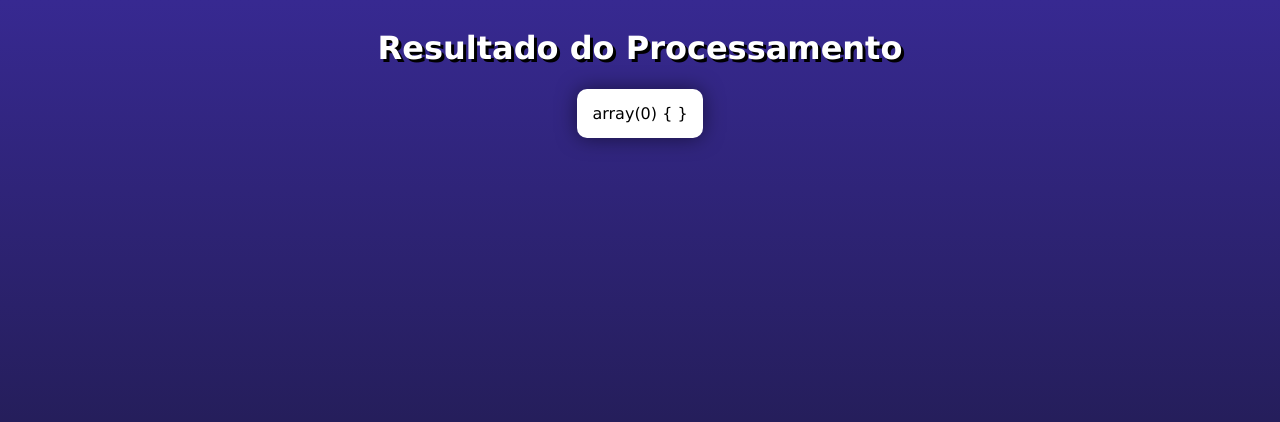
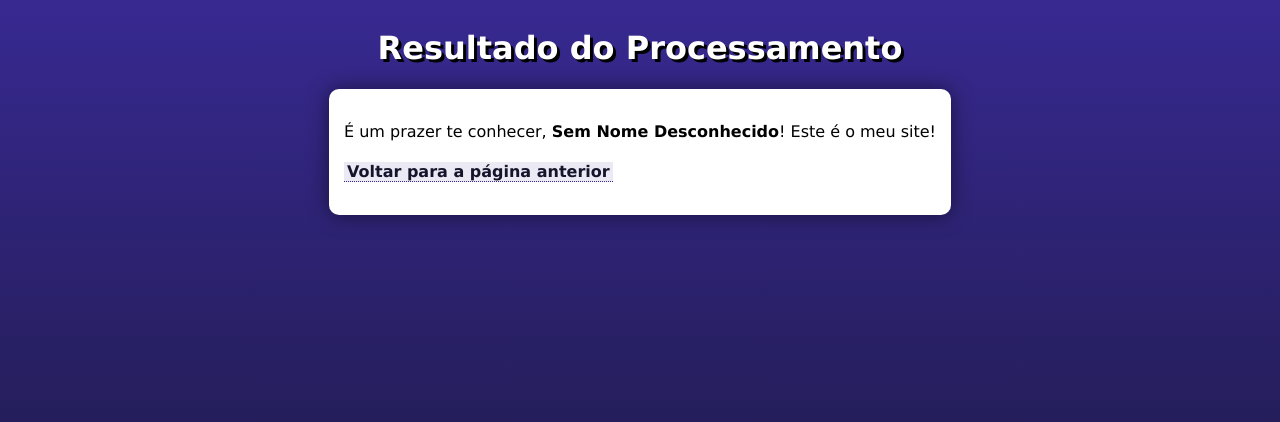
Before and after one commit to amaurigeraldes/phpmoderno, a PHP site: page /cad.php in a window 1280 px wide. Shown: the top 422 px of the page. Run offline with PHP 8.4, Linux system fonts and the light colour scheme.

Commit message:
Atualizado até ex004-2

```diff
--- a/ex004-2 Obtendo dados de formulários com PHP (parte 2)/cad.php
+++ b/ex004-2 Obtendo dados de formulários com PHP (parte 2)/cad.php
@@ -15,9 +15,13 @@
     </header>
     <main>
         <?php
-        // $_REQUEST funciona para as superglobais: $_GET, $_POST e $_COOKIES
-            var_dump($_GET);
+        // $_REQUEST funciona para todas as Variáveis Superglobais: $_GET, $_POST e $_COOKIES
+        // ?? é o Operador de Coalescência Nula: a partir do PHP Versão 7
+            $nome = $_GET["nome"] ?? "Sem Nome";
+            $sobrenome = $_GET["sobrenome"] ?? "Desconhecido";
+            echo "<p>É um prazer te conhecer, <strong>$nome $sobrenome</strong>! Este é o meu site!</p>";
         ?>
+        <p><a href="javascript:history.go(-1)">Voltar para a página anterior</a></p>
     </main>
-</body>
+    </body>
 </html>
```
Also changed, not shown: ex004-2 Obtendo dados de formulários com PHP (parte 2)/index.php (+5 -2 lines).
